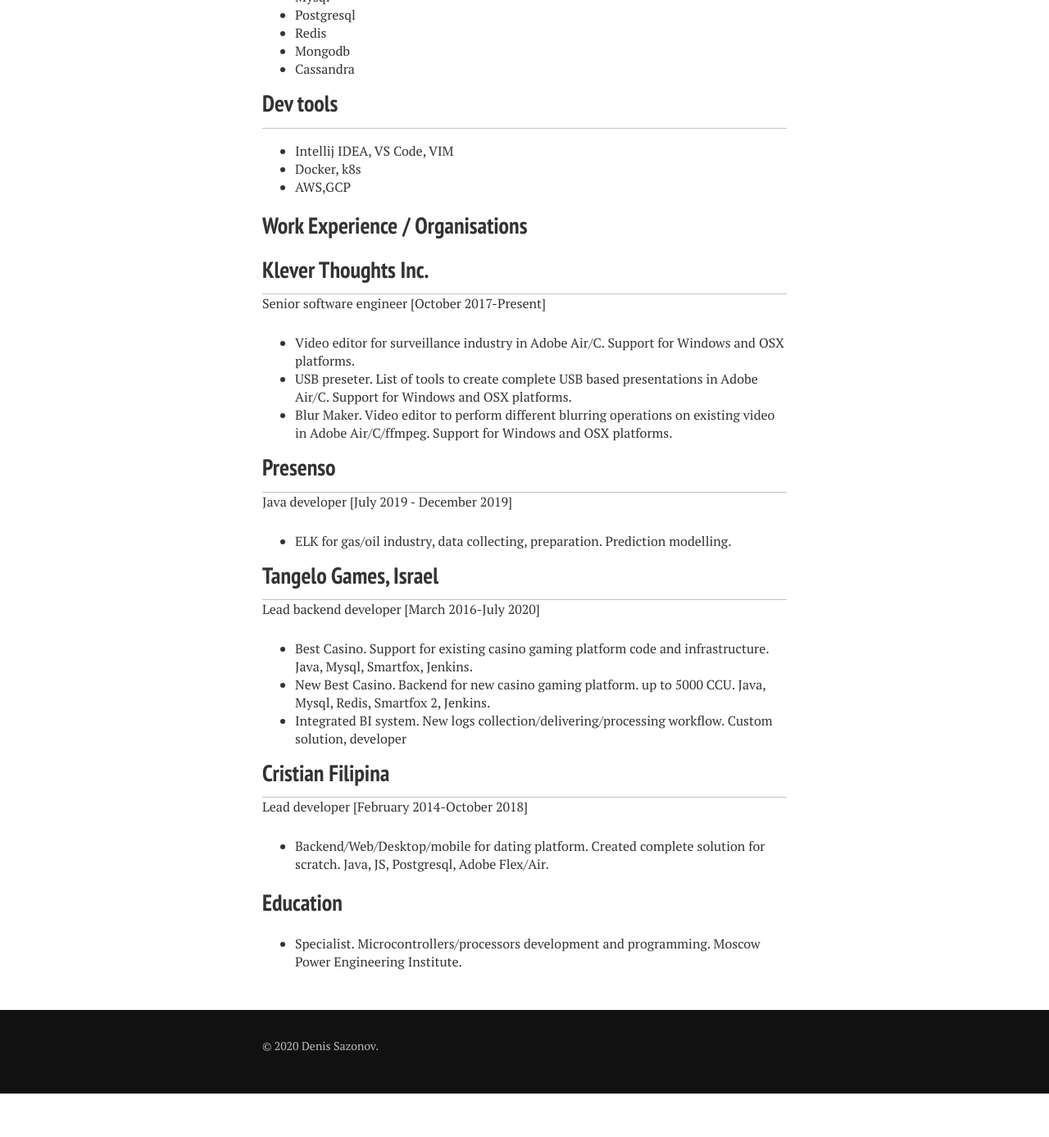
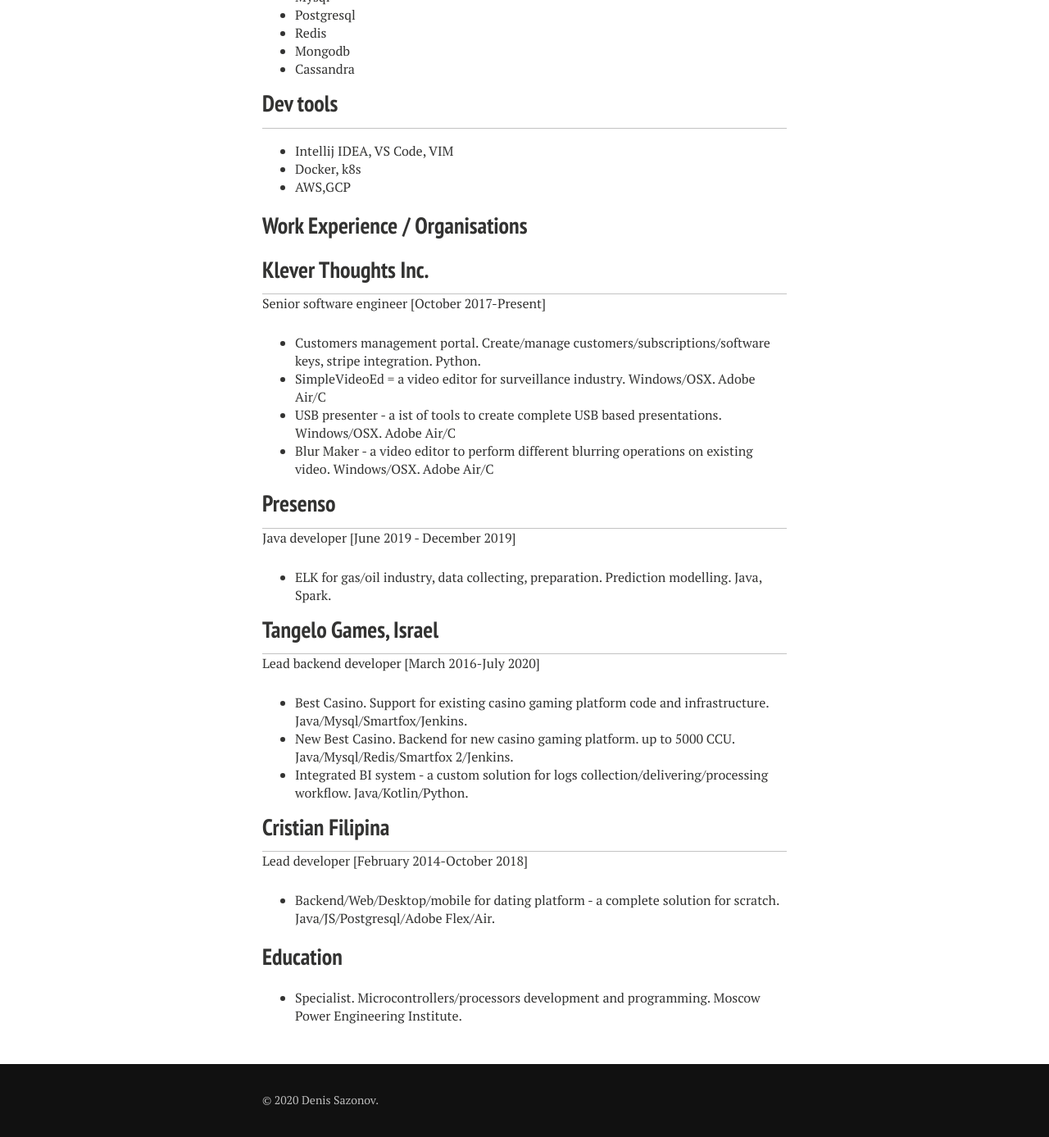
Before and after one commit to sadensmol/sadensmol.github.com, a Jekyll site: the page built from index.md, in a window 1280 px wide and 1400 px high, scrolled down 818 px. Shown: the top 1387 px of the window at 82% size. Built offline with Jekyll 4.4.1, drawn with Linux system fonts in a browser that asks for light colours; nearby versions of some CDN libraries; our own code applies the rules of GitHub Pages for plain Markdown files; before the commit the page ends 2152 px from its top, so only the background shows below that; some of the changed text lies outside the part shown.

Commit message:
added more info

```diff
--- a/index.md
+++ b/index.md
@@ -5,13 +5,11 @@
 published: true
 ---
 
-
 ## Highlight of achievements
 
-* Created a full pack of editors/tools  for surveillance, helped to start a company from a startup. Adobe Air (frontend), C, ffmpeg, windows, osx.
-* Wrote complete backend solution for Unity based online casino in Java/Kotlin/Mysql/Redis.
-* Provided complete solution for dating portal, including back end, web, mobile applications. Text,video chats, profiles matching.
-
+* Wrote a complete backend solution for Unity based online casino including BI part. Java/Kotlin/Python/Mysql/Redis .
+* Created a full pack of editors/tools for surveillance including customer management portal, helped to start a company from a startup. Python/Adobe Air/C/ffmpeg/windows/osx.
+* Provided a complete solution for dating portal, including back end, web, mobile applications. Text,video chats, profiles matching. Java/Adobe Air.
 
 ## Skills and Proficiencies
 
@@ -48,24 +45,24 @@
 ### Klever Thoughts Inc.
 
 Senior software engineer [October 2017-Present]
-* Video editor for surveillance industry in Adobe Air/C. Support for Windows and OSX platforms.
-* USB preseter. List of tools to create complete USB based presentations in Adobe Air/C. Support for Windows and OSX platforms.
-* Blur Maker. Video editor to perform different blurring operations on existing video in Adobe Air/C/ffmpeg. Support for Windows and OSX platforms.
+* Customers management portal. Create/manage customers/subscriptions/software keys, stripe integration. Python.
+* SimpleVideoEd = a video editor for surveillance industry. Windows/OSX. Adobe Air/C
+* USB presenter - a ist of tools to create complete USB based presentations. Windows/OSX. Adobe Air/C
+* Blur Maker - a video editor to perform different blurring operations on existing video. Windows/OSX. Adobe Air/C
 
 ### Presenso
-Java developer [July 2019 - December 2019]
-* ELK for gas/oil industry, data collecting, preparation. Prediction modelling.
+Java developer [June 2019 - December 2019]
+* ELK for gas/oil industry, data collecting, preparation. Prediction modelling. Java, Spark.
 
 ### Tangelo Games, Israel
- Lead backend developer [March 2016-July 2020]
- * Best Casino. Support for existing casino gaming platform code and infrastructure. Java, Mysql, Smartfox, Jenkins.
- * New Best Casino. Backend for new casino gaming platform. up to 5000 CCU. Java, Mysql, Redis, Smartfox 2, Jenkins.
- * Integrated BI system. New logs collection/delivering/processing workflow. Custom solution, developer
+Lead backend developer [March 2016-July 2020]
+ * Best Casino. Support for existing casino gaming platform code and infrastructure. Java/Mysql/Smartfox/Jenkins.
+ * New Best Casino. Backend for new casino gaming platform. up to 5000 CCU. Java/Mysql/Redis/Smartfox 2/Jenkins.
+ * Integrated BI system - a custom solution for logs collection/delivering/processing workflow. Java/Kotlin/Python.
 
 ### Cristian Filipina
 Lead developer [February 2014-October 2018]
-* Backend/Web/Desktop/mobile for dating platform. Created complete solution for scratch. Java, JS, Postgresql, Adobe Flex/Air.
+* Backend/Web/Desktop/mobile for dating platform - a complete solution for scratch. Java/JS/Postgresql/Adobe Flex/Air.
 
 ## Education
-
 * Specialist. Microcontrollers/processors development and programming. Moscow Power Engineering Institute.
```
Also changed, not shown: other parts of index.md (+0 -1 lines).
